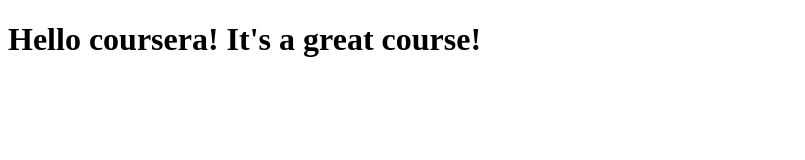
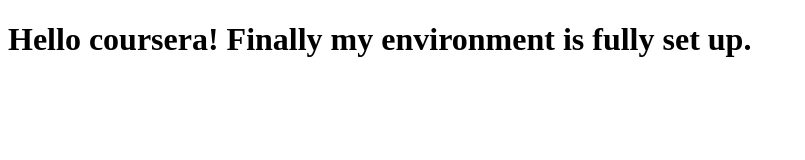
Before and after one commit to OmkarOK1511/coursera-test, a plain HTML site: page site/index.html in a window 1280 px wide. Shown: the whole page, without its empty margins (0-805 px from the left). Drawn offline with Linux system fonts and the light colour scheme.

```diff
--- a/site/index.html
+++ b/site/index.html
@@ -6,6 +6,6 @@
 	<title>Hello coursera!</title>
 </head>
 <body>
-<h1>Hello coursera! It's a great course!</h1>
+<h1>Hello coursera! Finally my environment is fully set up.</h1>
 </body>
 </html>
```
